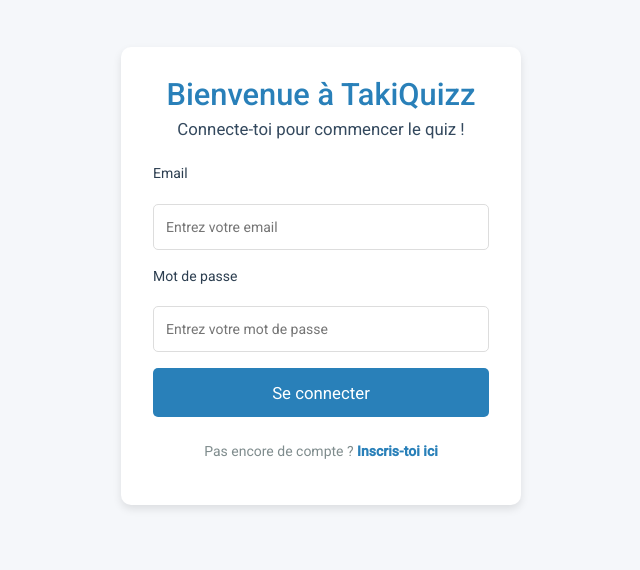
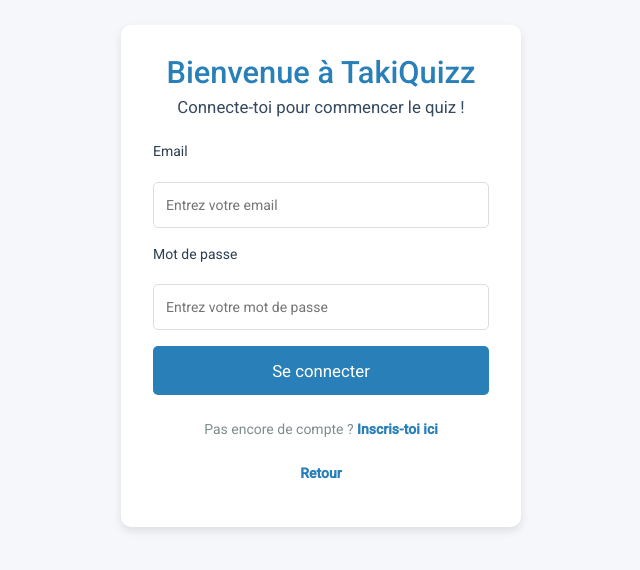
Before and after one commit to loulouuw/front-takiquizz, an Angular app: page /connexion in a window 1280 px wide. Shown: the part 124-694 px from the top of the page, without its empty margins (319-959 px from the left). Built offline with nearby package versions, Linux system fonts and the light colour scheme.

Commit message:
commit complémentaire

```diff
--- a/src/app/connexion/connexion.component.html
+++ b/src/app/connexion/connexion.component.html
@@ -14,5 +14,8 @@
       </form>
 
       <p class="signup-text">Pas encore de compte ? <a routerLink="/inscription">Inscris-toi ici</a></p>
+      <p class="signup-text">
+        <a href="">Retour</a>
+      </p>
     </div>
   </div>
--- a/src/app/navbar/navbar.component.ts
+++ b/src/app/navbar/navbar.component.ts
@@ -10,7 +10,6 @@
 export class NavbarComponent {
   links: Link[] = [
     { name: "Accueil", href: "" },
-    { name: "Majors", href: "majors" },
     { name: "Quiz", href: "quiz" }
   ];
   isAuthenticated: boolean = false; // Gestion de l'état de connexion
--- a/src/app/register/register.component.html
+++ b/src/app/register/register.component.html
@@ -16,5 +16,9 @@
     <p class="login-redirect">
       Déjà un compte ? <a href="/connexion">Connecte-toi ici</a>
     </p>
+    <p class="login-redirect">
+      <a href="">Retour</a>
+    </p>
+
   </div>
 </div>
```
